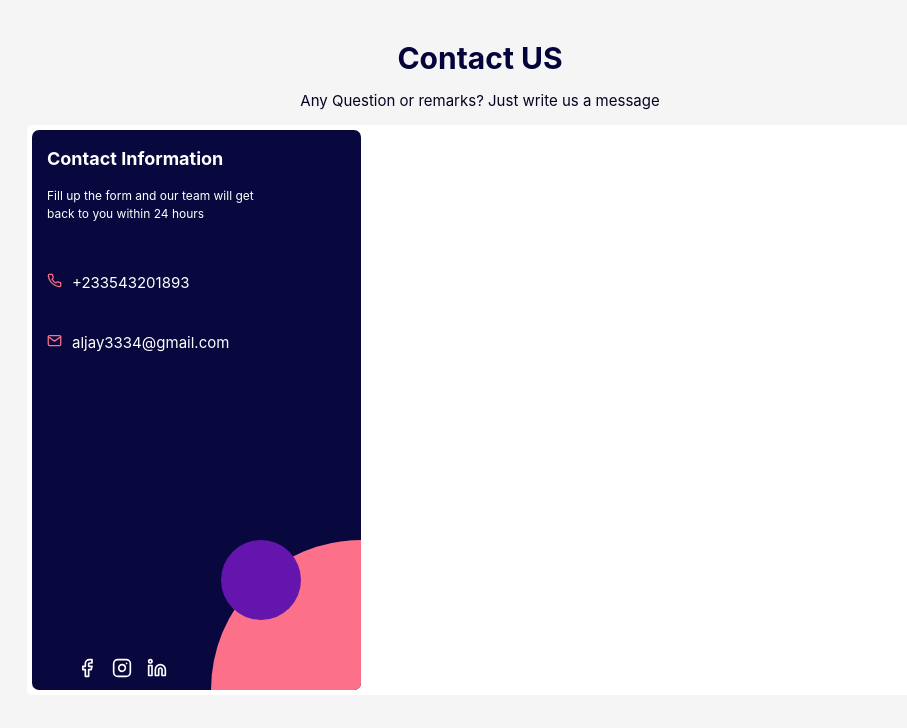
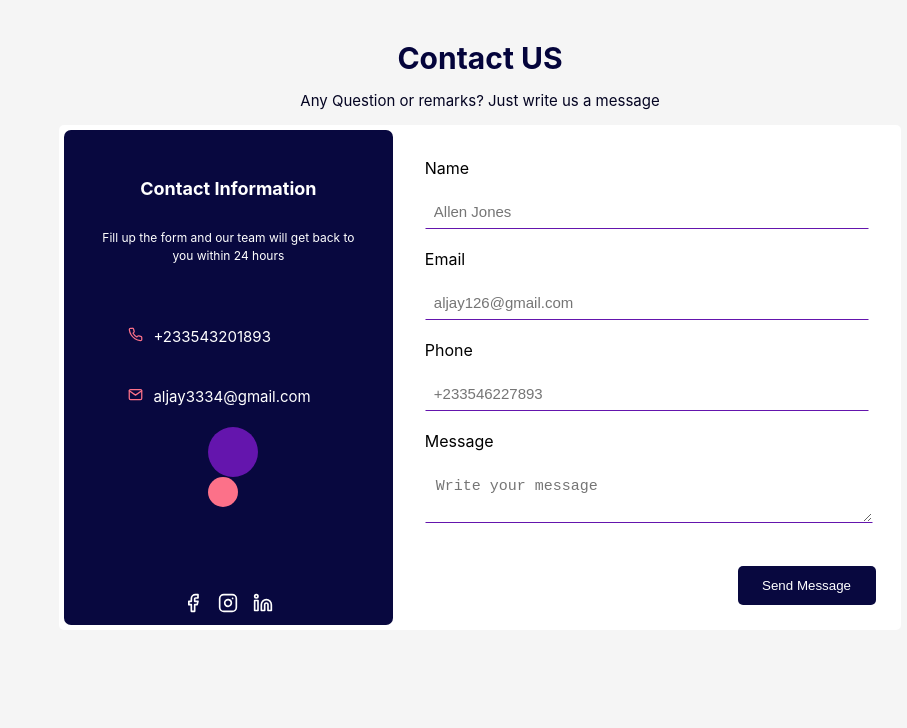
Before and after one commit to allenarduino/react-contact-form, a React (Create React App) app: page / in a window 1280 px wide. Shown: the top 728 px of the page, without its empty margins (160-1067 px from the left). Built offline with nearby package versions, Linux system fonts and the light colour scheme.

Commit message:
Added the InputSide and made some changes to the details bar and the grid

```diff
--- a/src/components/DetailsBar.js
+++ b/src/components/DetailsBar.js
@@ -4,48 +4,56 @@ import * as Icon from 'react-feather';
 
 const DetailsBarWrapper = styled.div`
   background-color: rgb(8, 8, 63);
-  height: 100%;
-  width: 35%;
   border-radius: 7px;
-  overflow: auto;
-  padding-left: 15px;
   position: relative;
+  padding: 30px;
+  display: flex;
+  flex-direction: column;
+  align-items: center;
+  height: auto;
+  @media (max-width: 768px) {
+    padding-bottom: 70px;
+    grid-row: 2;
+  }
 `;
 
 const TextWrapper = styled.div`
-  width: 70%;
+  display: flex;
+  flex-direction: column;
+  align-items: center;
 `;
 
 const TextOne = styled.p`
+  text-align: center;
   color: #fff;
   font-size: 18px;
   font-weight: bold;
 `;
 
 const TextTwo = styled.p`
+  text-align: center;
   color: #fff;
   font-size: 12px;
   line-height: 18px;
 `;
 
-const SemiCircle = styled.div`
-  bottom: 0;
-  right: 0;
-  position: absolute;
-  margin-left: 10px;
-  background-color: rgb(252, 113, 137);
-  border-radius: 150px 0px 0px 0;
-  height: 150px;
-  width: 150px;
-`;
-
-const FullCircle = styled.div`
-  height: 80px;
-  width: 80px;
+const BigCircle = styled.div`
+  height: 50px;
+  margin-top: 30px;
+  width: 50px;
   background-color: rgb(100, 21, 173);
   border-radius: 100%;
   z-index: 22;
   margin-left: 10px;
+`;
+
+const SmallCircle = styled.div`
+  position: absolute;
+  margin-left: 10px;
+  background-color: rgb(252, 113, 137);
+  border-radius: 100%;
+  height: 30px;
+  width: 30px;
 `;
 
 const ContactsWrapper = styled.a`
@@ -59,13 +67,15 @@ const ContactsWrapper = styled.a`
 
 const ContactText = styled.div`
   color: #fff;
+
   font-size: 15px;
   margin-left: 10px;
 `;
 
 const SocialsWrapper = styled.div`
   display: flex;
-  width: 150px;
+  justify-content: center;
+  display: flex;
   height: 10px;
   justify-content: center;
   bottom: 30px;
@@ -104,6 +114,11 @@ const DetailsBar = () => {
         </ContactsWrapper>
       </div>
 
+      <div>
+        <BigCircle></BigCircle>
+        <SmallCircle></SmallCircle>
+      </div>
+
       <SocialsWrapper>
         <SocialIconWrapper href="https://www.facebook.com/profile.php?id=100021937291259">
           <Icon.Facebook color="#fff" size={20} />
@@ -115,10 +130,6 @@ const DetailsBar = () => {
           <Icon.Linkedin color="#fff" size={20} />
         </SocialIconWrapper>
       </SocialsWrapper>
-
-      <SemiCircle>
-        <FullCircle></FullCircle>
-      </SemiCircle>
     </DetailsBarWrapper>
   );
 };
--- /dev/null
+++ b/src/components/InputSide.js
@@ -0,0 +1,80 @@
+import React from 'react';
+import styled from 'styled-components';
+
+const InputSideWrapper = styled.div`
+  height: auto;
+  padding-bottom: 100px;
+  position: relative;
+  padding: 10px 10px 100px 10px;
+`;
+
+const InputWrapper = styled.div`
+  border: 2px solid transparent;
+  width: 90%;
+  padding-left: 10px;
+  display: flex;
+  flex-direction: column;
+`;
+
+const Input = styled.input`
+  color: #333;
+  width: 100%;
+  font-size: 15px;
+  padding: 8px;
+  border-bottom: 1px solid rgb(100, 21, 173);
+  border-left: 1px solid transparent;
+  border-right: 1px solid transparent;
+  border-top: 1px solid transparent;
+  outline: 0px transparent !important;
+`;
+
+const MessageInput = styled.textarea`
+  width: 100%;
+  color: #333;
+  font-size: 15px;
+  padding: 10px;
+  border-bottom: 1px solid rgb(100, 21, 173);
+  border-left: 1px solid transparent;
+  border-right: 1px solid transparent;
+  border-top: 1px solid transparent;
+  outline: 0px transparent !important;
+`;
+
+const SubMitButton = styled.input`
+  position: absolute;
+  bottom: 20px;
+  right: 20px;
+  padding: 10px;
+  background-color: rgb(8, 8, 63);
+  color: #fff;
+  border: none;
+  border-radius: 5px;
+  padding: 12px 25px 12px 24px;
+  cursor: pointer;
+`;
+
+const InputSide = () => {
+  return (
+    <InputSideWrapper>
+      <InputWrapper>
+        <p>Name</p>
+        <Input type="text" placeholder="Allen Jones" />
+      </InputWrapper>
+      <InputWrapper>
+        <p>Email</p>
+        <Input type="email" placeholder="aljay126@gmail.com" />
+      </InputWrapper>
+      <InputWrapper>
+        <p>Phone</p>
+        <Input type="number" placeholder="+233546227893" />
+      </InputWrapper>
+      <InputWrapper>
+        <p>Message</p>
+        <MessageInput placeholder="Write your message" />
+      </InputWrapper>
+      <SubMitButton type="submit" value="Send Message" />
+    </InputSideWrapper>
+  );
+};
+
+export default InputSide;
--- a/src/index.css
+++ b/src/index.css
@@ -11,4 +11,5 @@ code {
   color: rgb(8, 8, 63);
   color: rgb(252, 113, 137);
   color: rgb(100, 21, 173);
+  color: rgb(93, 8, 173);
 }
--- a/src/pages/FormPage.js
+++ b/src/pages/FormPage.js
@@ -1,6 +1,7 @@
 import React from 'react';
 import styled from 'styled-components';
 import DetailsBar from '../components/DetailsBar';
+import InputSide from '../components/InputSide';
 
 const PageWrapper = styled.div`
   display: flex;
@@ -18,13 +19,21 @@ const PageHeadingWrapper = styled.div`
 `;
 
 const FormContainer = styled.div`
-  width: 70%;
+  width: 65%;
+  min-width: 600px;
+  display: grid;
+  grid-template-columns: 1fr 1.5fr;
   background-color: #fff;
   padding: 5px;
   border-radius: 5px;
-  height: 70vh;
+  height: auto;
+  grid-gap: 10px;
   @media (max-width: 768px) {
+    grid-template-columns: 1fr;
     width: 90%;
+    max-width: 500px;
+    min-width: 0px;
+    grid-gap: 0px;
   }
 `;
 
@@ -49,6 +58,7 @@ const FormPage = () => {
       </PageHeadingWrapper>
       <FormContainer>
         <DetailsBar />
+        <InputSide />
       </FormContainer>
     </PageWrapper>
   );
```
